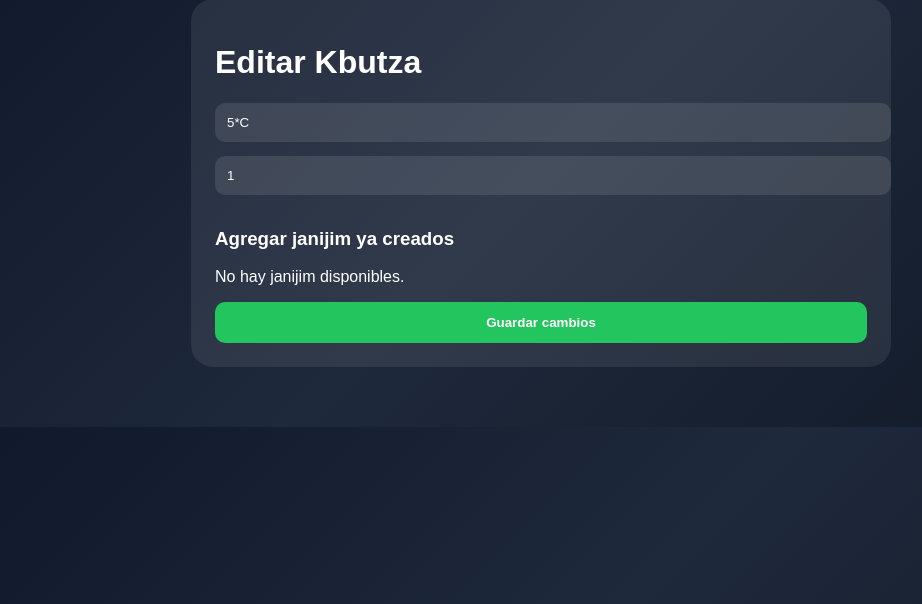
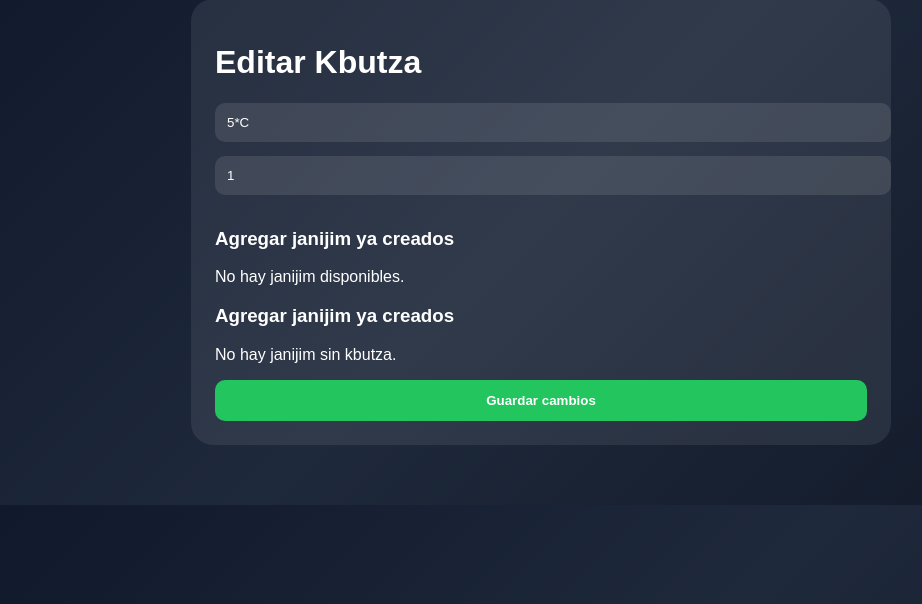
Before and after one commit to rashimshivteisrael-rgb/ShivteApp, a Django app: page /panel-admin/kbutzot/1/editar/ in a window 1280 px wide. Shown: the part 87-691 px from the top of the page, without its empty margins (99-1021 px from the left). Run offline with Django 4.2, Linux system fonts and the light colour scheme; data comes from the database, SQL or seed files in the repository.

Commit message:
editar y eliminar janij

```diff
--- a/shivte/urls.py
+++ b/shivte/urls.py
@@ -44,6 +44,8 @@
     janijim_publicos,
     detalle_janij_publico,
     agregar_janij_general,
+    editar_janij_general,
+    eliminar_janij_general,
 )
 
 urlpatterns = [
@@ -91,6 +93,8 @@
     path('janijim/', janijim_publicos, name='janijim_publicos'),
     path('janijim/<int:janij_id>/', detalle_janij_publico, name='detalle_janij_publico'),
     path('janijim/agregar/', agregar_janij_general, name='agregar_janij_general'),
+    path('janijim/<int:janij_id>/editar/', editar_janij_general, name='editar_janij_general'),
+    path('janijim/<int:janij_id>/eliminar/', eliminar_janij_general, name='eliminar_janij_general'),
 ]
 
 urlpatterns += static(settings.MEDIA_URL, document_root=settings.MEDIA_ROOT)
--- a/templates/editar_kbutza.html
+++ b/templates/editar_kbutza.html
@@ -79,6 +79,17 @@
                 <p>No hay janijim disponibles.</p>
             {% endfor %}
 
+            <h3>Agregar janijim ya creados</h3>
+
+            {% for j in janijim_disponibles %}
+                <label style="display:block; margin-bottom:8px;">
+                    <input type="checkbox" name="janijim" value="{{ j.id }}">
+                    {{ j.nombre }}
+                </label>
+            {% empty %}
+                <p>No hay janijim sin kbutza.</p>
+            {% endfor %}
+
             <button class="btn" type="submit">Guardar cambios</button>
         </form>
     </div>
--- a/torneo/views.py
+++ b/torneo/views.py
@@ -155,27 +155,25 @@
 def editar_kbutza(request, kbutza_id):
     kbutza = get_object_or_404(Kbutza, id=kbutza_id)
 
-    # 👇 ESTA ES LA PARTE IMPORTANTE
-    janijim_sin_kbutza = Janij.objects.filter(kbutza__isnull=True)
+    janijim_disponibles = Janij.objects.filter(kbutza__isnull=True).order_by('nombre')
 
     if request.method == 'POST':
         kbutza.nombre = request.POST.get('nombre')
         kbutza.cuarto = request.POST.get('cuarto')
         kbutza.save()
 
-        # 👇 ASIGNAR JANIJIM SELECCIONADOS
         janijim_ids = request.POST.getlist('janijim')
-        for j in Janij.objects.filter(id__in=janijim_ids):
-            j.kbutza = kbutza
-            j.save()
+
+        for janij in Janij.objects.filter(id__in=janijim_ids):
+            janij.kbutza = kbutza
+            janij.save()
 
         return redirect(f'/panel-admin/kbutzot/{kbutza.id}/')
 
     return render(request, 'editar_kbutza.html', {
         'kbutza': kbutza,
-        'janijim_sin_kbutza': janijim_sin_kbutza  # 👈 ESTO VA AL HTML
+        'janijim_disponibles': janijim_disponibles
     })
-
 
 def eliminar_kbutza(request, kbutza_id):
     kbutza = get_object_or_404(Kbutza, id=kbutza_id)
@@ -752,3 +750,45 @@
         return redirect('/janijim/')
 
     return render(request, 'agregar_janij_general.html')
+
+def editar_janij_general(request, janij_id):
+    if request.session.get('usuario_tipo') != 'admin':
+        return redirect('/login/')
+
+    janij = get_object_or_404(Janij, id=janij_id)
+    kbutzot = Kbutza.objects.all().order_by('nombre')
+
+    if request.method == 'POST':
+        janij.nombre = request.POST.get('nombre')
+        janij.nombre_mama = request.POST.get('nombre_mama')
+        janij.tel_mama = request.POST.get('tel_mama')
+        janij.nombre_papa = request.POST.get('nombre_papa')
+        janij.tel_papa = request.POST.get('tel_papa')
+        janij.info_medica = request.POST.get('info_medica')
+
+        kbutza_id = request.POST.get('kbutza')
+        if kbutza_id:
+            janij.kbutza = get_object_or_404(Kbutza, id=kbutza_id)
+        else:
+            janij.kbutza = None
+
+        janij.save()
+        return redirect(f'/janijim/{janij.id}/')
+
+    return render(request, 'editar_janij_general.html', {
+        'janij': janij,
+        'kbutzot': kbutzot
+    })
+
+
+def eliminar_janij_general(request, janij_id):
+    if request.session.get('usuario_tipo') != 'admin':
+        return redirect('/login/')
+
+    janij = get_object_or_404(Janij, id=janij_id)
+
+    if request.method == 'POST':
+        janij.delete()
+        return redirect('/janijim/')
+
+    return redirect('/janijim/')
```
Also changed, not shown: templates/detalle_janij_publico.html (+9 -0 lines), templates/editar_janij_general.html (added, +50 -0 lines).
